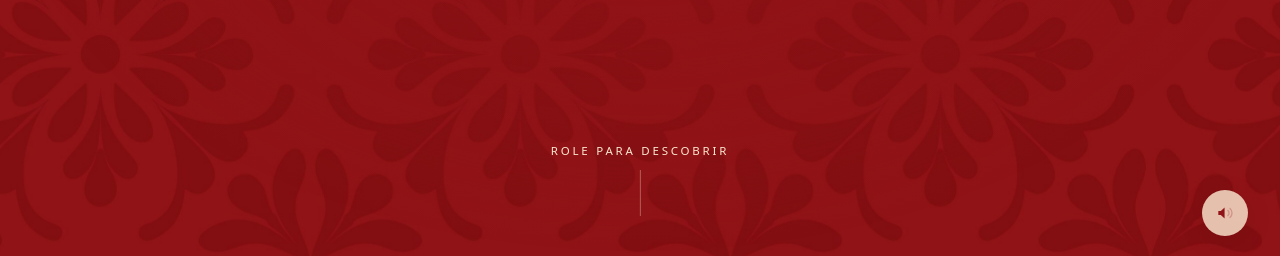
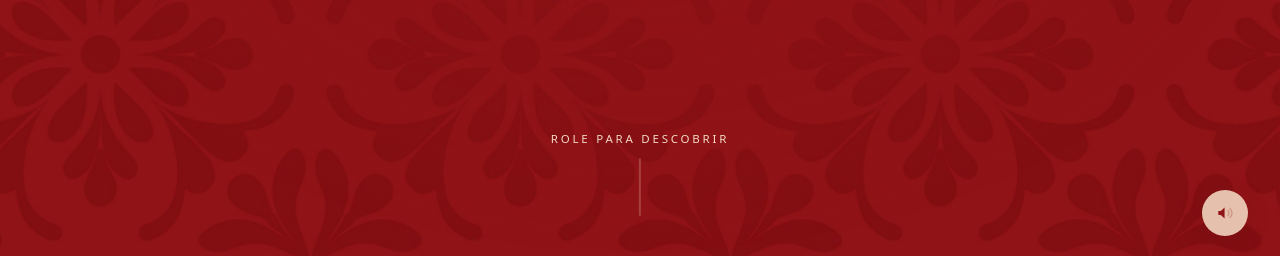
Before and after one commit to olucasloboo/fresa-confeitaria, a plain HTML site: page index.html in a window 1280 px wide. Shown: the part 544-800 px from the top of the page. Drawn offline with nearby package versions, Linux system fonts and the light colour scheme; a web font is replaced by a local one.

Commit message:
Indicador de rolagem visível na abertura e no celular
Co-Authored-By: Claude Opus 5.5 <noreply@anthropic.com>

```diff
--- a/index.html
+++ b/index.html
@@ -70,9 +70,11 @@ em{font-family:var(--serif);font-style:italic;font-weight:400}
 .btn:hover svg{transform:translateX(4px)}
 
 .scroll-cue{display:flex;align-items:center;gap:10px;font-size:.72rem;letter-spacing:.24em;text-transform:uppercase}
-.scroll-cue i{width:1px;height:46px;background:rgba(250,232,208,.35);position:relative;overflow:hidden;display:block}
-.scroll-cue i::after{content:"";position:absolute;left:0;top:-50%;width:1px;height:50%;background:var(--pink);animation:cue 1.8s var(--ease) infinite}
-@keyframes cue{to{top:100%}}
+.scroll-cue i{width:2px;height:58px;border-radius:2px;background:rgba(250,232,208,.22);position:relative;overflow:hidden;display:block}
+.scroll-cue i::after{content:"";position:absolute;left:0;top:0;width:100%;height:45%;border-radius:2px;background:var(--cream);transform:translateY(-100%);animation:cue 1.9s cubic-bezier(.65,0,.35,1) infinite}
+@keyframes cue{0%{transform:translateY(-100%)}70%,100%{transform:translateY(230%)}}
+.intro .scroll-cue span{animation:cueText 1.9s ease-in-out infinite}
+@keyframes cueText{0%,100%{opacity:.6}50%{opacity:1}}
 
 /* ---------- origem ---------- */
 .origem{padding:clamp(90px,14vh,160px) 0;min-height:100svh;display:flex;align-items:center}
@@ -270,7 +272,6 @@ em{font-family:var(--serif);font-style:italic;font-weight:400}
   .phones{gap:8px}
   .phone{width:calc((100vw - 2*var(--gutter) - 16px)/3);border-radius:14px}
   .phone .script{font-size:1.15rem}
-  .scroll-cue{display:none}
 }
 @media (max-width:560px){
   .aplic__frame img{object-position:58% 30%}
@@ -321,7 +322,7 @@ em{font-family:var(--serif);font-style:italic;font-weight:400}
     <div class="intro__in">
       <h1 class="split">Há detalhes que transformam um doce <em>em lembrança.</em></h1>
     </div>
-    <span class="scroll-cue">Role para descobrir <i></i></span>
+    <span class="scroll-cue"><span>Role para descobrir</span> <i></i></span>
   </section>
 
   <!-- ORIGEM -->
```
